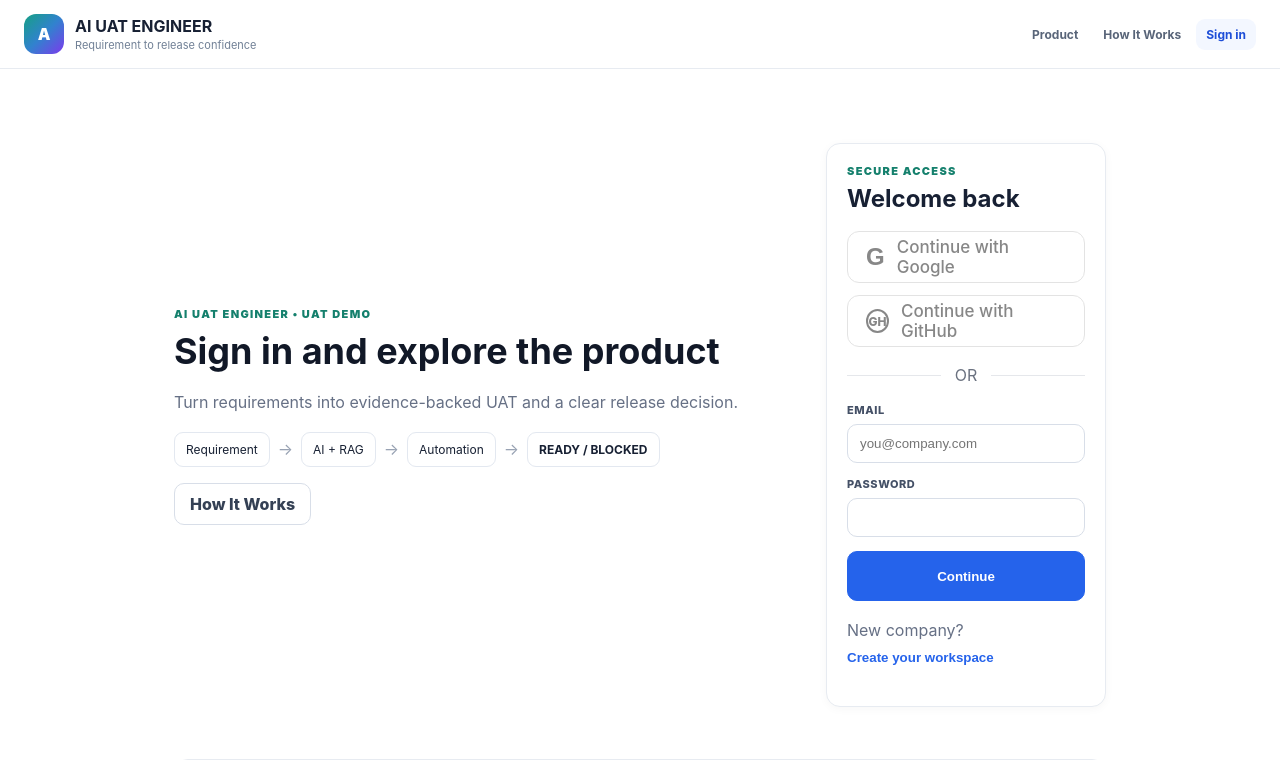
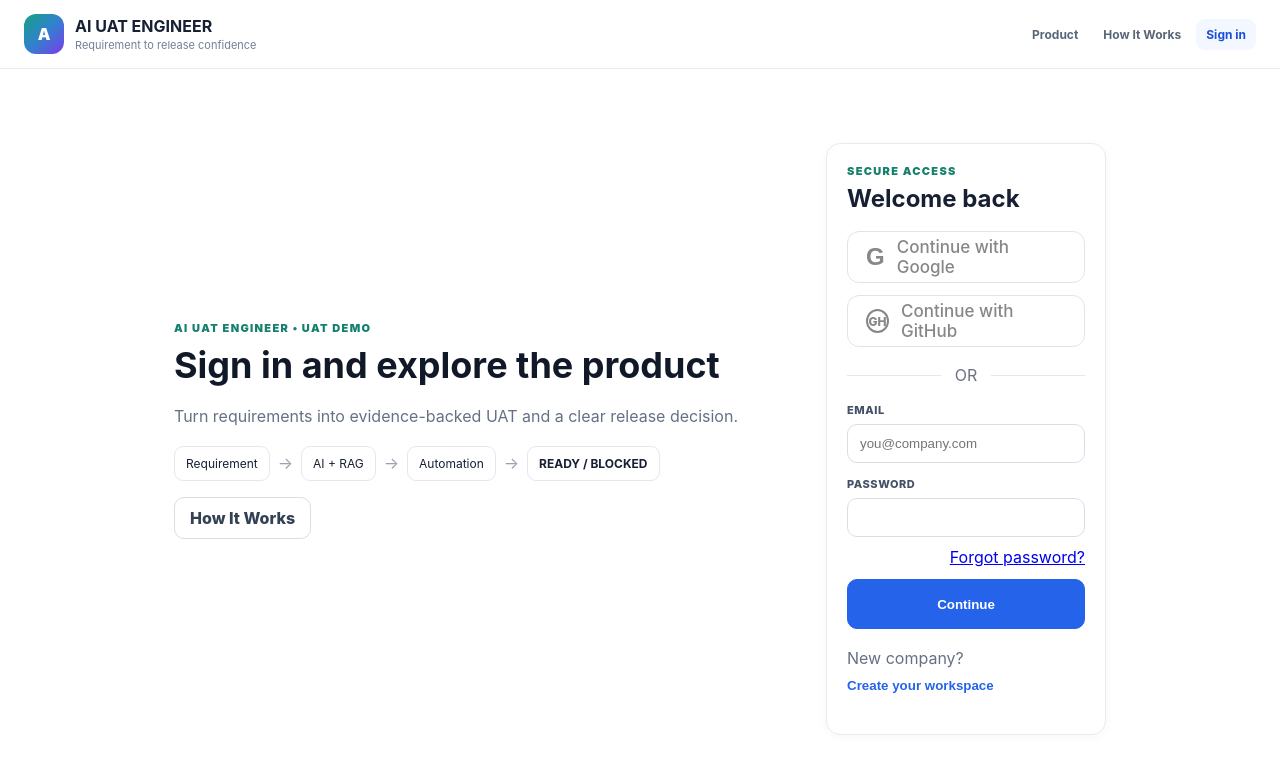
Before and after one commit to stejas7/ai-qa-frontend, a React (Vite) app: page /login in a window 1280 px wide. Shown: the top 760 px of the page. Built offline with nearby package versions, Linux system fonts and the light colour scheme; no server answers.

Commit message:
feat(auth): add forgot password link to sign-in

```diff
--- a/src/pages/PublicLoginPage.tsx
+++ b/src/pages/PublicLoginPage.tsx
@@ -21,7 +21,7 @@ export default function PublicLoginPage(){
  <section className="panel" style={{maxWidth:520}}><div className="eyebrow">SECURE ACCESS</div><h2>{showRegistration?'Create company workspace':'Welcome back'}</h2>
  {!showRegistration&&<div style={{display:'grid',gap:12,margin:'18px 0'}}><a href={googleEnabled?ssoLoginUrl('google'):undefined} aria-disabled={!googleEnabled} style={{...provider,opacity:googleEnabled?1:.5,cursor:googleEnabled?'pointer':'not-allowed'}}><GoogleMark/>Continue with Google</a><a href={githubEnabled?ssoLoginUrl('github'):undefined} aria-disabled={!githubEnabled} style={{...provider,opacity:githubEnabled?1:.5,cursor:githubEnabled?'pointer':'not-allowed'}}><GitHubMark/>Continue with GitHub</a></div>}
  {!showRegistration&&<div style={{display:'flex',alignItems:'center',gap:14,margin:'18px 0',color:'#6b7280'}}><span style={{height:1,background:'#e5e7eb',flex:1}}/><span>OR</span><span style={{height:1,background:'#e5e7eb',flex:1}}/></div>}
- <form onSubmit={submit}>{showRegistration&&<><label className="field"><span>Company name</span><input value={companyName} onChange={e=>setCompanyName(e.target.value)} required placeholder="Acme Technologies"/></label><label className="field"><span>Company slug <small>(optional)</small></span><input value={slug} onChange={e=>setSlug(e.target.value)} placeholder="acme-technologies"/></label></>}<label className="field"><span>{showRegistration?'Work email':'Email'}</span><input type="email" value={email} onChange={e=>setEmail(e.target.value)} required autoComplete="email" placeholder="you@company.com"/></label><label className="field"><span>Password</span><input type="password" value={password} onChange={e=>setPassword(e.target.value)} required minLength={12} autoComplete={showRegistration?'new-password':'current-password'}/></label><button className="primary-btn" style={{width:'100%',minHeight:50}} disabled={login.isPending||register.isPending}>{login.isPending||register.isPending?'Please wait…':showRegistration?'Create workspace':'Continue'}</button>{error&&<p className="error-text">{error.message}</p>}</form>
+ <form onSubmit={submit}>{showRegistration&&<><label className="field"><span>Company name</span><input value={companyName} onChange={e=>setCompanyName(e.target.value)} required placeholder="Acme Technologies"/></label><label className="field"><span>Company slug <small>(optional)</small></span><input value={slug} onChange={e=>setSlug(e.target.value)} placeholder="acme-technologies"/></label></>}<label className="field"><span>{showRegistration?'Work email':'Email'}</span><input type="email" value={email} onChange={e=>setEmail(e.target.value)} required autoComplete="email" placeholder="you@company.com"/></label><label className="field"><span>Password</span><input type="password" value={password} onChange={e=>setPassword(e.target.value)} required minLength={12} autoComplete={showRegistration?'new-password':'current-password'}/></label>{!showRegistration&&<div style={{display:'flex',justifyContent:'flex-end',margin:'-4px 0 12px'}}><Link to="/forgot-password">Forgot password?</Link></div>}<button className="primary-btn" style={{width:'100%',minHeight:50}} disabled={login.isPending||register.isPending}>{login.isPending||register.isPending?'Please wait…':showRegistration?'Create workspace':'Continue'}</button>{error&&<p className="error-text">{error.message}</p>}</form>
  <p className="muted" style={{marginTop:16}}>{showRegistration?'Already registered? ':'New company? '}<button type="button" className="link-button" onClick={()=>setShowRegistration(v=>!v)}>{showRegistration?'Sign in instead':'Create your workspace'}</button></p></section></section>
  <section className="panel"><div className="section-heading"><div><div className="eyebrow">DEMO WALKTHROUGH</div><h2>UAT visitor credential</h2></div><span className="status processing">UAT ONLY</span></div><p className="muted">Read-only demo access for visitors. Do not reuse these credentials elsewhere.</p><div className="two-col"><article className="inner-card"><strong>Email</strong><p>{DEMO_EMAIL}</p></article><article className="inner-card"><strong>Password</strong><p>{DEMO_PASSWORD}</p></article></div></section></main>;
 }
```
